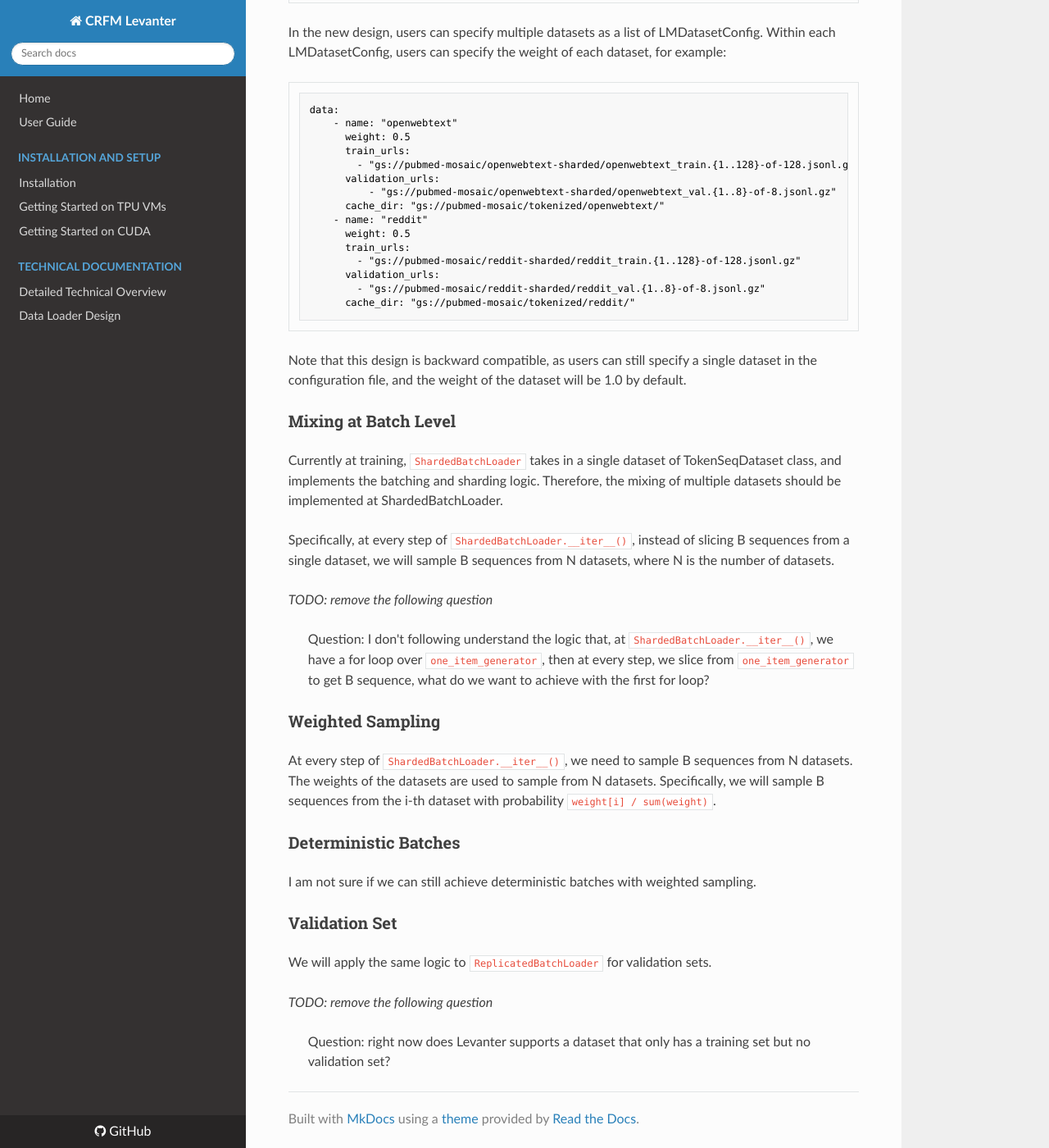
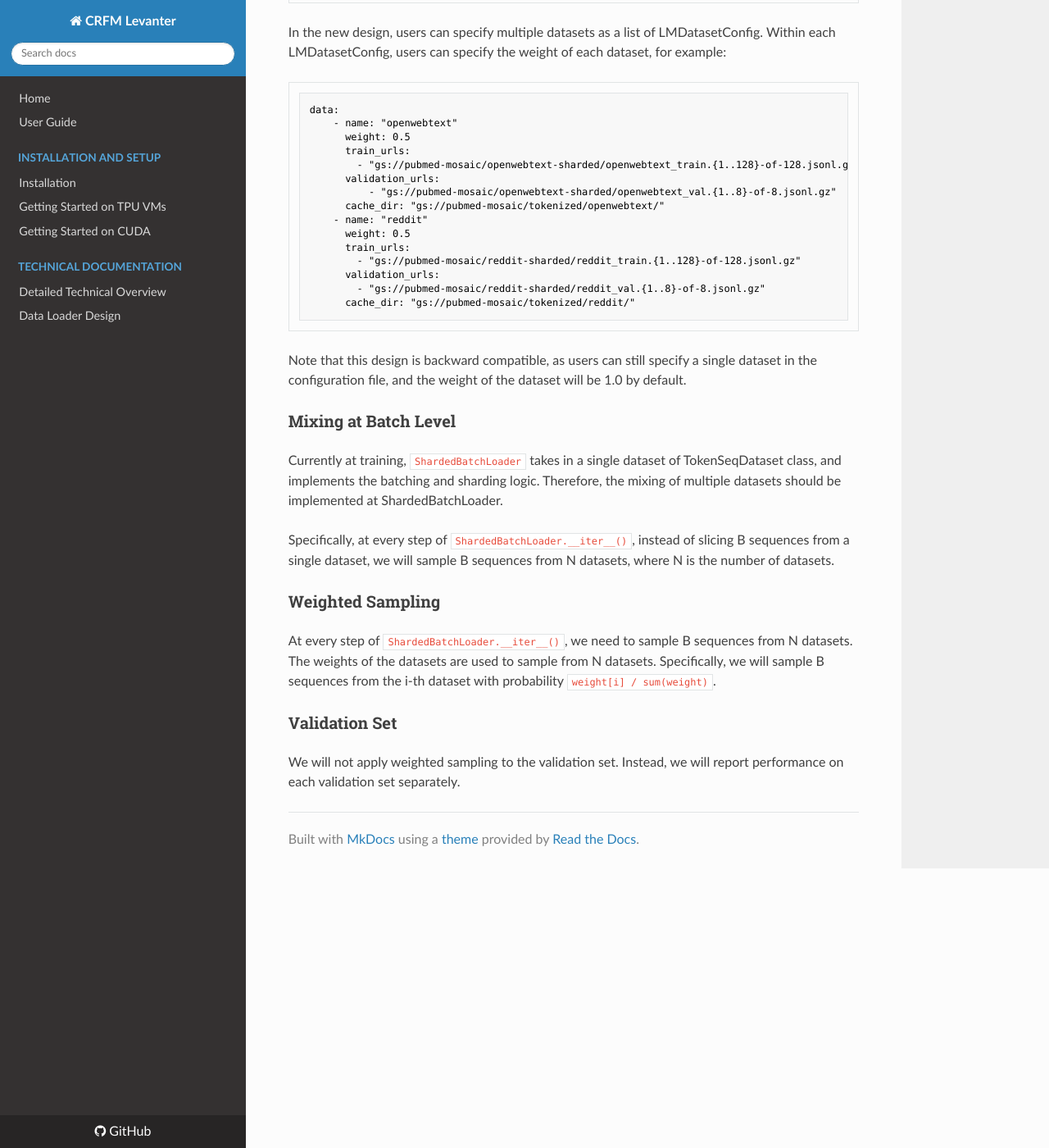
Before and after one commit to stanford-crfm/levanter, an MkDocs documentation site: the page built from docs/design/Multiple-Data-Mixture.md, in a window 1280 px wide and 1400 px high, scrolled down 1071 px. Shown: the whole window at 82% size. Built offline with MkDocs 1.6.1, drawn with Linux system fonts in a browser that asks for light colours.

Commit message:
Update validation set and remove questions

```diff
--- a/docs/design/Multiple-Data-Mixture.md
+++ b/docs/design/Multiple-Data-Mixture.md
@@ -72,21 +72,11 @@ be implemented at ShardedBatchLoader.
 Specifically, at every step of `ShardedBatchLoader.__iter__()`, instead of slicing B sequences from
 a single dataset, we will sample B sequences from N datasets, where N is the number of datasets.
 
-*TODO: remove the following question*
-> Question: I don't following understand the logic that, at `ShardedBatchLoader.__iter__()`, we have
-a for loop over `one_item_generator`, then at every step, we slice from `one_item_generator` to get
-B sequence, what do we want to achieve with the first for loop?
-
 ### Weighted Sampling
 At every step of `ShardedBatchLoader.__iter__()`, we need to sample B sequences from N datasets.
 The weights of the datasets are used to sample from N datasets. Specifically, we will sample
 B sequences from the i-th dataset with probability `weight[i] / sum(weight)`.
 
-### Deterministic Batches
-I am not sure if we can still achieve deterministic batches with weighted sampling.
-
 ### Validation Set
-We will apply the same logic to `ReplicatedBatchLoader` for validation sets.
-
-*TODO: remove the following question*
-> Question: right now does Levanter supports a dataset that only has a training set but no validation set?
+We will not apply weighted sampling to the validation set. Instead, we will report performance on each
+validation set separately.
```
